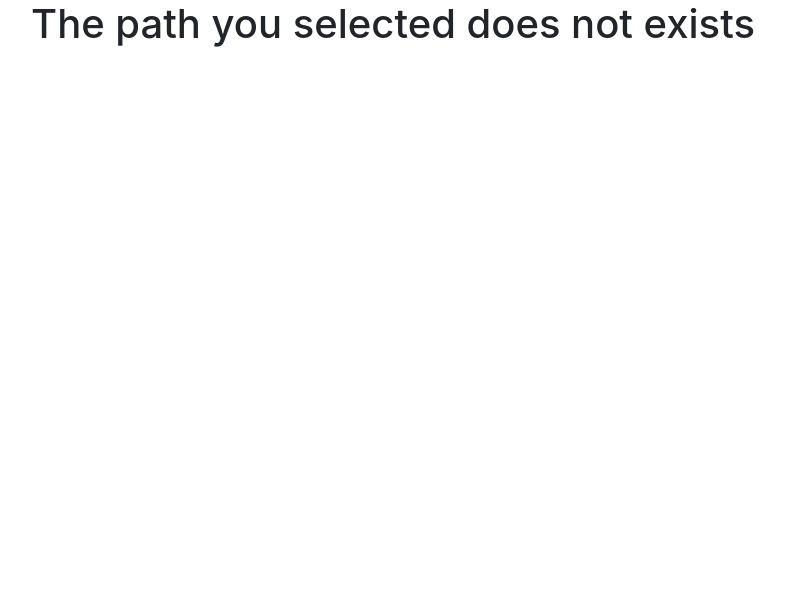
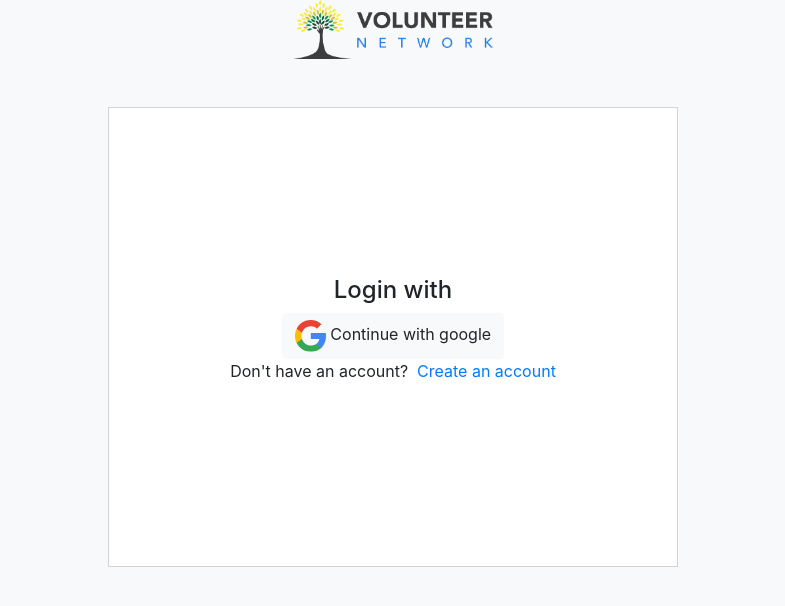
Before and after one commit to rafsan18/volunteer-network, a React (Create React App) app: page /login in a window 1280 px wide. Shown: the top 606 px of the page, without its empty margins (247-1032 px from the left). Built offline with nearby package versions, Linux system fonts and the light colour scheme.

Commit message:
login page created

```diff
--- a/package.json
+++ b/package.json
@@ -34,5 +34,8 @@
       "last 1 firefox version",
       "last 1 safari version"
     ]
+  },
+  "devDependencies": {
+    "babel-eslint": "^10.1.0"
   }
 }
--- a/src/App.js
+++ b/src/App.js
@@ -3,6 +3,7 @@ import "./App.css";
 import { BrowserRouter as Router, Switch, Route, Link } from "react-router-dom";
 import Home from "./components/Home/Home";
 import NoMatch from "./components/NoMatch/NoMatch";
+import Login from "./components/Login/Login";
 
 function App() {
     return (
@@ -14,6 +15,9 @@ function App() {
                 <Route path="/home">
                     <Home />
                 </Route>
+                <Route path="/login">
+                    <Login />
+                </Route>
                 <Route path="*">
                     <NoMatch />
                 </Route>
--- a/src/components/Headers/Headers.js
+++ b/src/components/Headers/Headers.js
@@ -1,10 +1,30 @@
 import React from "react";
 import { Button, Form, FormControl, Nav, Navbar } from "react-bootstrap";
+import { useHistory, useLocation } from "react-router-dom";
 import logo from "../../images/logos/logo.png";
 
 const Headers = () => {
+    const history = useHistory();
+    const location = useLocation();
+
+    const handleRegister = () => {
+        history.push("/login");
+    };
+
+    console.log(location);
     return (
-        <div>
+        <>
+            {location.pathname === "/login" ? (
+                <img
+                    src={logo}
+                    style={{
+                        width: "200px",
+                        display: "block",
+                        margin: "0px auto",
+                    }}
+                    alt=""
+                />
+            ) : (
                 <Navbar expand="lg">
                     <Navbar.Brand href="#home">
                         <img src={logo} className="img-fluid w-25" alt="" />
@@ -21,6 +41,7 @@ const Headers = () => {
                             <Button
                                 className="mr-1 btn-primary text-light"
                                 variant="outline-success"
+                                onClick={handleRegister}
                             >
                                 Register
                             </Button>
@@ -33,7 +54,8 @@ const Headers = () => {
                         </Form>
                     </Navbar.Collapse>
                 </Navbar>
-        </div>
+            )}
+        </>
     );
 };
 
--- a/src/components/Home/Home.js
+++ b/src/components/Home/Home.js
@@ -12,7 +12,7 @@ const Home = () => {
     }, []);
 
     return (
-        <div className="container">
+        <div className="container text-center">
             <Headers></Headers>
             <div className="row mt-5">
                 {events.map((event) => (
--- /dev/null
+++ b/src/components/Login/Login.css
@@ -0,0 +1,4 @@
+.toggle-field:hover {
+    text-decoration: underline;
+    cursor: pointer;
+}
--- /dev/null
+++ b/src/components/Login/Login.js
@@ -0,0 +1,35 @@
+import React from "react";
+import Headers from "../Headers/Headers";
+import googleLogo from "../../images/logos/google.svg";
+import "./Login.css";
+
+const Login = () => {
+    return (
+        <div className="bg-light container-fluid" style={{ height: "100vh" }}>
+            <Headers></Headers>
+            <div
+                style={{
+                    maxWidth: "570px",
+                    height: "460px",
+                    backgroundColor: "#fff",
+                    border: "1px solid lightgrey",
+                    margin: " 0 auto",
+                }}
+                className="d-flex flex-column justify-content-center align-items-center mt-5"
+            >
+                <h4>Login with</h4>
+                <button className="btn btn-light">
+                    <img src={googleLogo} alt="" /> Continue with google
+                </button>
+                <p>
+                    Don't have an account? &nbsp;
+                    <span className="text-primary toggle-field">
+                        Create an account
+                    </span>
+                </p>
+            </div>
+        </div>
+    );
+};
+
+export default Login;
```
Also changed, not shown: src/images/logos/google.svg (added). Lines whose indentation alone changed are shown as unchanged.
